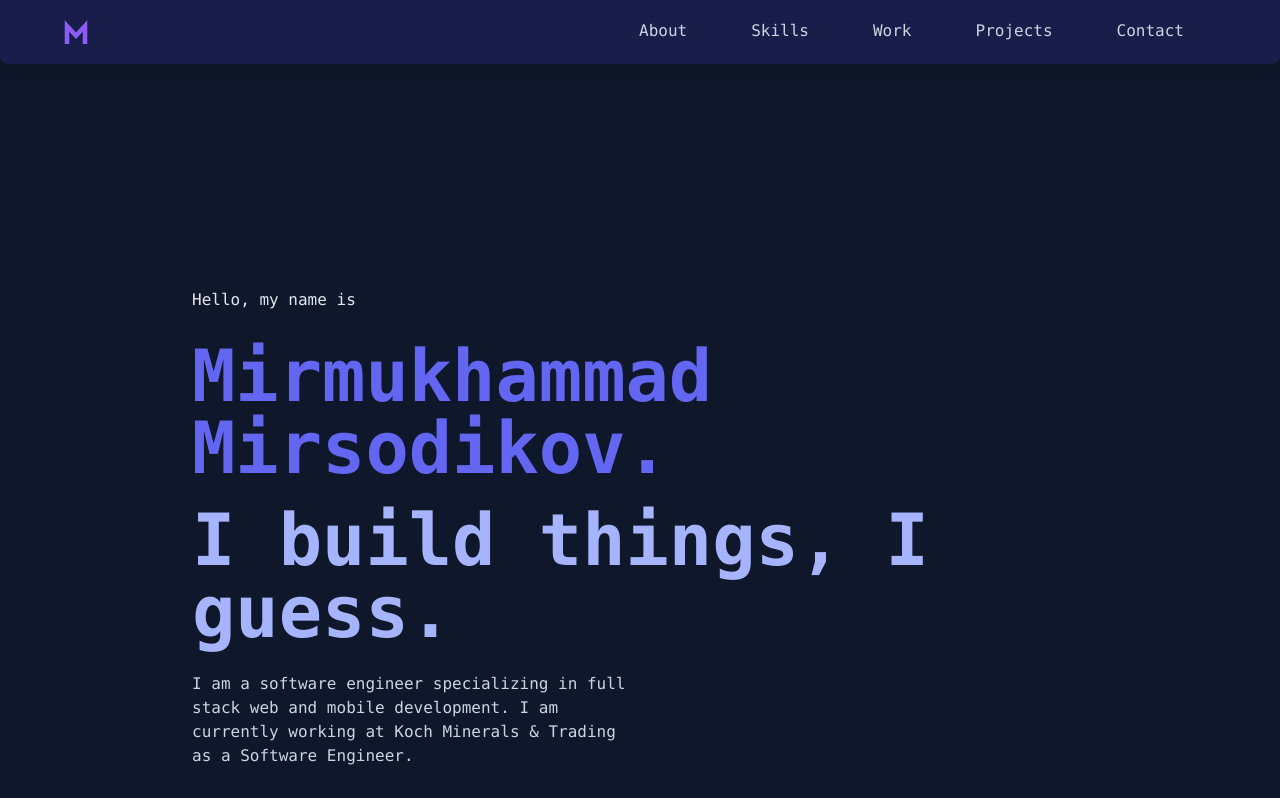
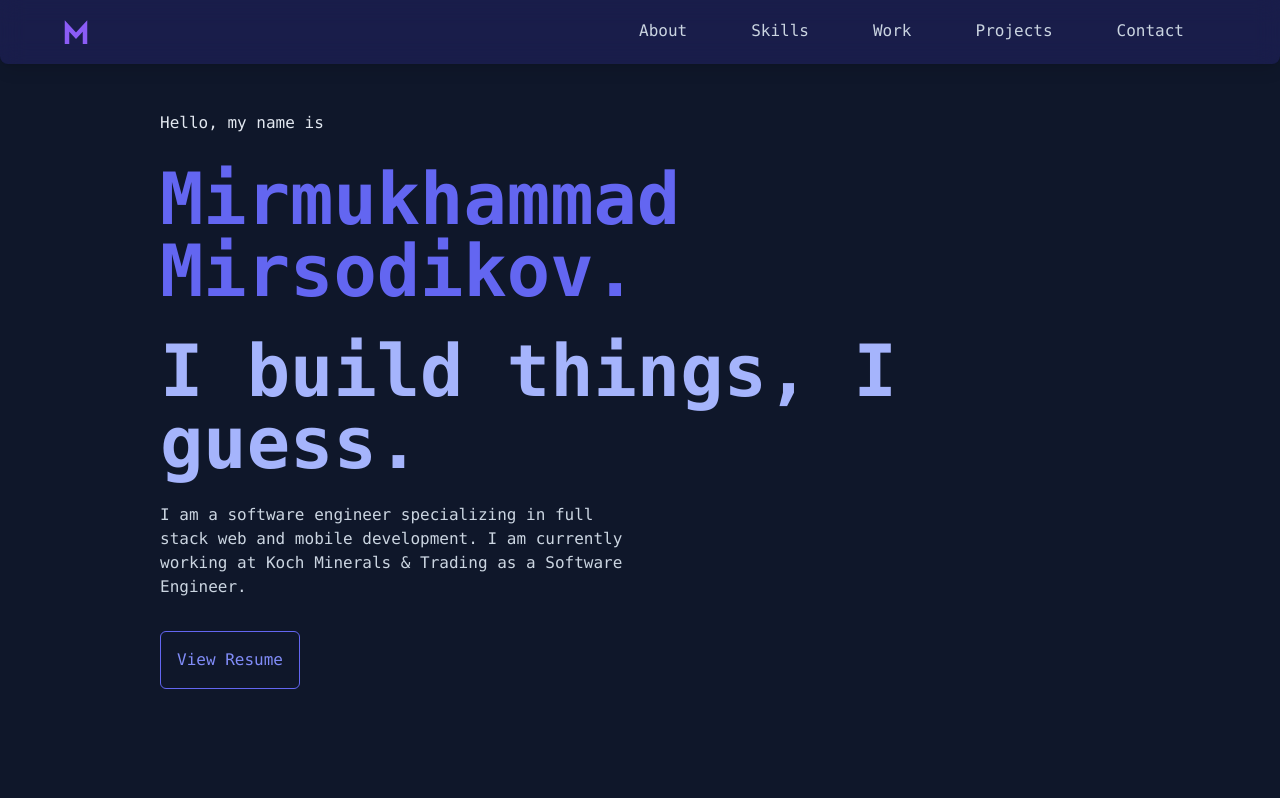
Before and after one commit to mir-mirsodikov/www.mmir.dev, a Next.js app: page / in a window 1280 px wide. Shown: the top 798 px of the page. Built offline with nearby package versions, Linux system fonts and the light colour scheme.

Commit message:
Added more animations for the intro screen

```diff
--- a/app/layout.tsx
+++ b/app/layout.tsx
@@ -1,9 +1,4 @@
-'use client';
-
-import { Metadata } from 'next';
-import { useState } from 'react';
 import { AnalyticsWrapper } from '../components/Analytics';
-import { AnimatedIntro } from '../components/AnimatedIntro';
 import { NavBar } from '../components/navigation/NavBar';
 import { NavigationDrawer } from '../components/navigation/NavigationDrawer';
 import './globals.css';
@@ -14,12 +9,9 @@ export default function RootLayout({
 }: {
   children: React.ReactNode;
 }) {
-  const [justLoaded, setJustLoaded] = useState(true);
-
   return (
     <html
       lang="en"
-      className={`${justLoaded ? `overflow-hidden` : 'overflow-auto'}`}
     >
       <Head />
       <body className={`bg-slate-900 font-mono`} id="home">
@@ -31,10 +23,6 @@ export default function RootLayout({
           <NavigationDrawer />
         </div>
 
-        {justLoaded && (
-          <AnimatedIntro onAnimationComplete={() => setJustLoaded(false)} />
-        )}
-
         {children}
 
         <AnalyticsWrapper />
--- a/app/page.tsx
+++ b/app/page.tsx
@@ -1,3 +1,8 @@
+'use client';
+
+import { motion, useAnimationControls } from 'framer-motion';
+import { useState } from 'react';
+import { AnimatedIntro } from '../components/AnimatedIntro';
 import { About } from '../components/sections/About';
 import { Contact } from '../components/sections/Contact';
 import { Projects } from '../components/sections/Projects';
@@ -5,31 +10,71 @@ import { Skills } from '../components/sections/Skills';
 import { WorkExperience } from '../components/sections/Work';
 
 export default function Home() {
+  const [justLoaded, setJustLoaded] = useState(true);
+  const controls = useAnimationControls();
+
   return (
+    <>
+      {justLoaded && (
+        <AnimatedIntro
+          onAnimationComplete={() => {
+            setJustLoaded(false);
+            controls.start({
+              y: 0,
+              opacity: 1,
+            });
+          }}
+        />
+      )}
       <main className="pb-24">
-      <div className="md:p-8 p-6 m-auto xl:w-3/4 w-full xl:mt-48 xl:-mb-48 min-h-screen">
-        <h1 className="text-l text-slate-200 mb-7">Hello, my name is</h1>
-        <p className="mb-2 md:text-7xl text-4xl text-indigo-500 font-bold">
+        <div className="md:p-8 p-6 m-auto lg:w-3/4 xl:w-4/5 w-full min-h-screen flex flex-col justify-center -top-16 relative">
+          <motion.h1
+            initial={{ y: 50, opacity: 0 }}
+            animate={controls}
+            transition={{ duration: 0.3 }}
+            className="text-l text-slate-200 mb-7"
+          >
+            Hello, my name is
+          </motion.h1>
+          <motion.p
+            initial={{ y: 50, opacity: 0 }}
+            animate={controls}
+            transition={{ duration: 0.3, delay: 0.1 }}
+            className="mb-2 md:text-7xl  text-4xl text-indigo-500 font-bold"
+          >
             Mirmukhammad Mirsodikov.
-        </p>
-        <p className="mt-5 md:text-6xl lg:text-7xl text-3xl text-indigo-300 font-bold">
+          </motion.p>
+          <motion.p
+            initial={{ y: 50, opacity: 0 }}
+            animate={controls}
+            transition={{ duration: 0.3, delay: 0.2 }}
+            className="mt-5 md:text-6xl lg:text-7xl text-3xl text-indigo-300 font-bold"
+          >
             I build things, I guess.
-        </p>
-        <p className="mt-6 text-slate-300 lg:w-1/2 ">
+          </motion.p>
+          <motion.p
+            initial={{ y: 50, opacity: 0 }}
+            animate={controls}
+            transition={{ duration: 0.3, delay: 0.3 }}
+            className="mt-6 text-slate-300 lg:w-1/2 "
+          >
             I am a software engineer specializing in full stack web and mobile
             development. I am currently working at Koch Minerals & Trading as a
             Software Engineer.
-        </p>
-
-        <a
+          </motion.p>
+          <motion.a
+            initial={{ y: 50, opacity: 0 }}
+            animate={controls}
+            transition={{ duration: 0.3, delay: 0.4 }}
             href="Mirmukhammad_Mirsodikov_Resume.pdf"
             aria-label="Resume for Mirmukhammad Mirsodikov"
             target="_blank"
+            className='w-fit h-fit mt-8'
           >
-          <button className="rounded-md bg-transparent border border-indigo-500 p-4 mt-8 text-indigo-400 hover:bg-indigo-500/20 transition duration-200 ease-in">
-            Resume
+            <button className="rounded-md bg-transparent border border-indigo-500 p-4 text-indigo-400 hover:bg-indigo-500/20 transition duration-200 ease-in">
+              View Resume
             </button>
-        </a>
+          </motion.a>
         </div>
 
         <About />
@@ -38,5 +83,6 @@ export default function Home() {
         <Projects />
         <Contact />
       </main>
+    </>
   );
 }
--- a/components/navigation/NavBar.tsx
+++ b/components/navigation/NavBar.tsx
@@ -1,28 +1,53 @@
+'use client';
+
 import Image from 'next/image';
+import { motion } from 'framer-motion';
+import { useEffect } from 'react';
 export function NavBar() {
+  const routes = ['About', 'Skills', 'Work', 'Projects', 'Contact'];
 
-  const routes = [
-    'About',
-    'Skills',
-    'Work',
-    'Projects',
-    'Contact',
-  ]
+  useEffect(() => {
+    console.log('Hello, world!');
+  });
 
   return (
-    <div className='flex flex-row w-full justify-between rounded-br-lg shadow-lg bg-opacity-20 backdrop-blur-md rounded-bl-lg bg-indigo-700'>
-      <a href='#home'>
-        <Image src='/logo.svg' alt='logo' width={24} height={24} className='my-auto h-16 ml-16'/>
-      </a>
+    <div className="flex flex-row w-full justify-between rounded-br-lg shadow-lg bg-opacity-20 backdrop-blur-md rounded-bl-lg bg-indigo-700">
+      <motion.a
+        initial={{ y: 25, opacity: 0 }}
+        animate={{ y: 0, opacity: 1 }}
+        transition={{ duration: 0.3, delay: 4 }}
+        viewport={{ once: true }}
+        href="#home"
+      >
+        <Image
+          src="/logo.svg"
+          alt="logo"
+          width={24}
+          height={24}
+          className="my-auto h-16 ml-16"
+        />
+      </motion.a>
       <div className="flex-1 flex flex-row-reverse h-16 pr-16">
-        {routes.reverse().map(route => (
-           <div className="mx-8 my-auto" key={route}>
-            <a href={`#${route.toLowerCase()}`} className='group transition duration-300 text-slate-300 hover:text-slate-100'>
-                {route}
-              <span className='block max-w-0 group-hover:max-w-full transition-all duration-500 h-0.5 bg-violet-500'>
-              </span>
+        {routes.reverse().map((route, index) => (
+          <motion.div
+            initial={{ y: 25, opacity: 0 }}
+            animate={{ y: 0, opacity: 1 }}
+            transition={{
+              duration: 0.3,
+              delay: (routes.length - index) * 0.1 + 4,
+            }}
+            viewport={{ once: true }}
+            className="mx-8 my-auto"
+            key={route}
+          >
+            <a
+              href={`#${route.toLowerCase()}`}
+              className="group transition duration-300 text-slate-300 hover:text-slate-100"
+            >
+              {route}
+              <span className="block max-w-0 group-hover:max-w-full transition-all duration-500 h-0.5 bg-violet-500"></span>
             </a>
-          </div>
+          </motion.div>
         ))}
       </div>
     </div>
```
Lines whose indentation alone changed are shown as unchanged.
